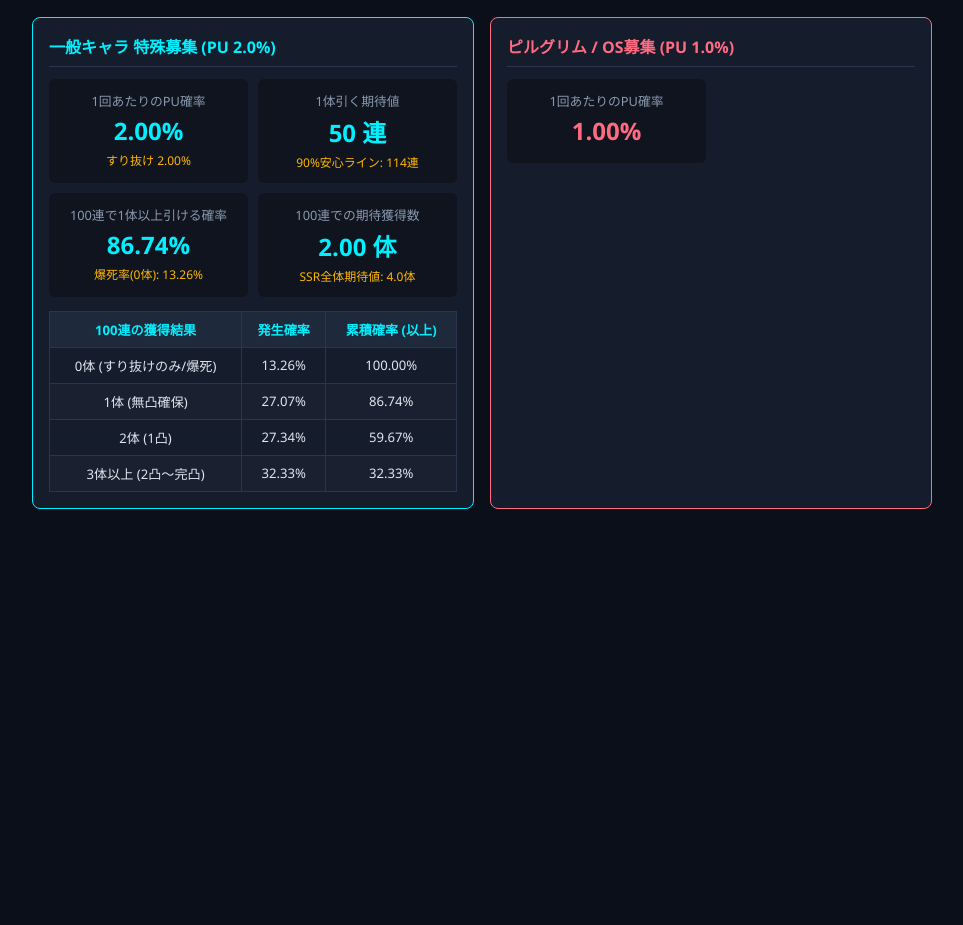
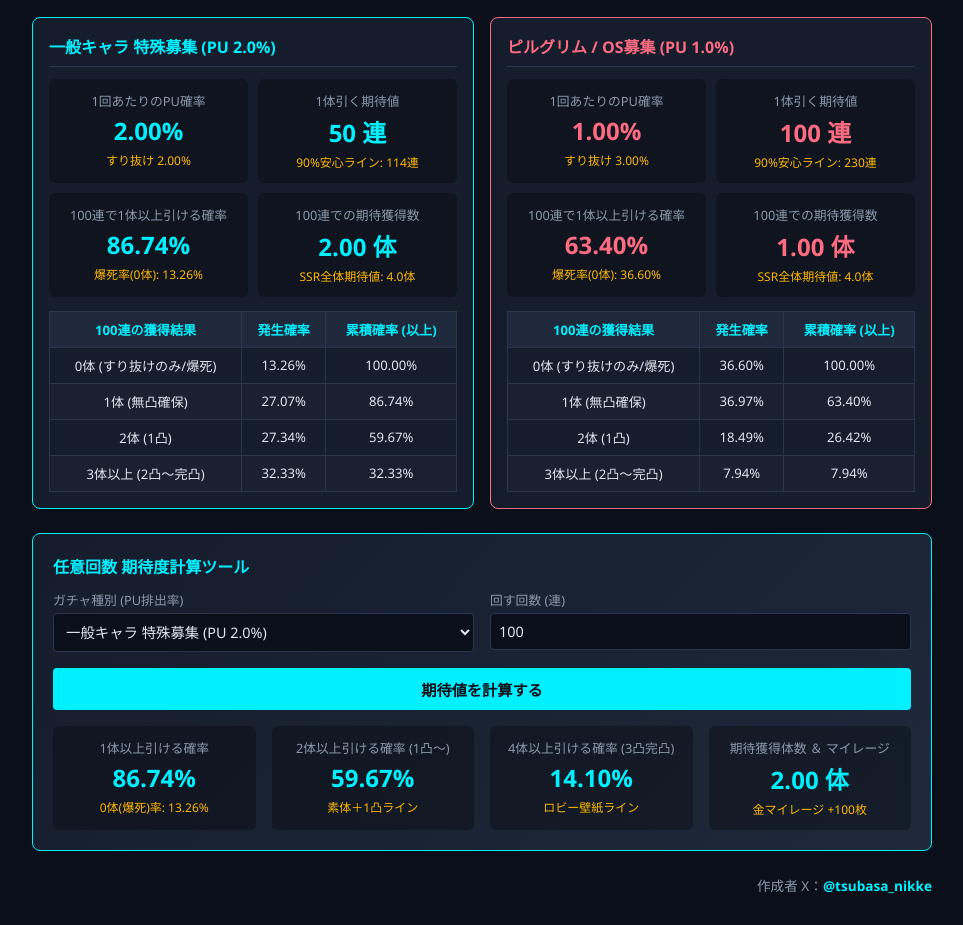
Before and after one commit to tsubasa-oss/nikke-calculator, a plain HTML site: page gacha.html in a window 1280 px wide. Shown: the part 178-1103 px from the top of the page, without its empty margins (158-1121 px from the left). Before the commit the page ends 800 px from the top, so only its background shows below. Drawn offline with Linux system fonts and the light colour scheme.

Commit message:
Add gacha probability calculations and UI elements

```diff
--- a/gacha.html
+++ b/gacha.html
@@ -288,4 +288,135 @@
                 <div class="res-box">
                     <div class="res-label">1回あたりのPU確率</div>
                     <div class="res-value pilgrim">1.00%</div>
-                    <div class="res-sub">
+                    <div class="res-sub">すり抜け 3.00%</div>
+                </div>
+                <div class="res-box">
+                    <div class="res-label">1体引く期待値</div>
+                    <div class="res-value pilgrim">100 連</div>
+                    <div class="res-sub">90%安心ライン: 230連</div>
+                </div>
+                <div class="res-box">
+                    <div class="res-label">100連で1体以上引ける確率</div>
+                    <div class="res-value pilgrim">63.40%</div>
+                    <div class="res-sub">爆死率(0体): 36.60%</div>
+                </div>
+                <div class="res-box">
+                    <div class="res-label">100連での期待獲得数</div>
+                    <div class="res-value pilgrim">1.00 体</div>
+                    <div class="res-sub">SSR全体期待値: 4.0体</div>
+                </div>
+            </div>
+            <table>
+                <thead>
+                    <tr>
+                        <th>100連の獲得結果</th>
+                        <th>発生確率</th>
+                        <th>累積確率 (以上)</th>
+                    </tr>
+                </thead>
+                <tbody>
+                    <tr><td>0体 (すり抜けのみ/爆死)</td><td>36.60%</td><td>100.00%</td></tr>
+                    <tr><td>1体 (無凸確保)</td><td>36.97%</td><td>63.40%</td></tr>
+                    <tr><td>2体 (1凸)</td><td>18.49%</td><td>26.42%</td></tr>
+                    <tr><td>3体以上 (2凸〜完凸)</td><td>7.94%</td><td>7.94%</td></tr>
+                </tbody>
+            </table>
+        </div>
+    </div>
+
+    <!-- 任意の回数シミュレーター（ボタン実行式） -->
+    <div class="results-panel">
+        <div class="card-title" style="margin-bottom: 12px;">任意回数 期待度計算ツール</div>
+        <div class="grid-2" style="margin-bottom: 12px;">
+            <div class="form-group" style="margin-bottom: 0;">
+                <label>ガチャ種別 (PU排出率)</label>
+                <select id="gacha-rate">
+                    <option value="0.02">一般キャラ 特殊募集 (PU 2.0%)</option>
+                    <option value="0.01">ピルグリム / オーバースペック募集 (PU 1.0%)</option>
+                </select>
+            </div>
+            <div class="form-group" style="margin-bottom: 0;">
+                <label>回す回数 (連)</label>
+                <input type="number" id="gacha-pulls" value="100" min="1" max="2000">
+            </div>
+        </div>
+        <div style="margin-bottom: 16px;">
+            <button class="calc-btn" onclick="updateGachaCalc()">期待値を計算する</button>
+        </div>
+        <div class="res-grid">
+            <div class="res-box">
+                <div class="res-label">1体以上引ける確率</div>
+                <div class="res-value" id="gacha-res-1">86.74%</div>
+                <div class="res-sub" id="gacha-res-0">0体(爆死)率: 13.26%</div>
+            </div>
+            <div class="res-box">
+                <div class="res-label">2体以上引ける確率 (1凸〜)</div>
+                <div class="res-value" id="gacha-res-2">59.67%</div>
+                <div class="res-sub">素体＋1凸ライン</div>
+            </div>
+            <div class="res-box">
+                <div class="res-label">4体以上引ける確率 (3凸完凸)</div>
+                <div class="res-value" id="gacha-res-4">14.10%</div>
+                <div class="res-sub">ロビー壁紙ライン</div>
+            </div>
+            <div class="res-box">
+                <div class="res-label">期待獲得体数 ＆ マイレージ</div>
+                <div class="res-value" id="gacha-res-exp">2.00 体</div>
+                <div class="res-sub" id="gacha-res-mileage">金マイレージ +100枚</div>
+            </div>
+        </div>
+    </div>
+
+    <!-- フッター -->
+    <div class="footer">
+        作成者 X：<a href="https://x.com/tsubasa_nikke" target="_blank" rel="noopener noreferrer">@tsubasa_nikke</a>
+    </div>
+
+</div>
+
+<script>
+    function comb(n, k) {
+        if (k < 0 || k > n) return 0;
+        if (k === 0 || k === n) return 1;
+        if (k > n / 2) k = n - k;
+        let res = 1;
+        for (let i = 1; i <= k; i++) {
+            res = res * (n - i + 1) / i;
+        }
+        return res;
+    }
+
+    function binomProb(n, k, p) {
+        return comb(n, k) * Math.pow(p, k) * Math.pow(1 - p, n - k);
+    }
+
+    function updateGachaCalc() {
+        const p = parseFloat(document.getElementById('gacha-rate').value);
+        let n = parseInt(document.getElementById('gacha-pulls').value);
+        if (isNaN(n) || n < 1) n = 1;
+        if (n > 2000) n = 2000;
+
+        const p0 = Math.pow(1 - p, n);
+        const p1 = binomProb(n, 1, p);
+        const p2 = binomProb(n, 2, p);
+        const p3 = binomProb(n, 3, p);
+
+        const atLeast1 = Math.max(0, 1 - p0);
+        const atLeast2 = Math.max(0, 1 - (p0 + p1));
+        const atLeast4 = Math.max(0, 1 - (p0 + p1 + p2 + p3));
+        const expected = n * p;
+
+        document.getElementById('gacha-res-1').innerText = (atLeast1 * 100).toFixed(2) + "%";
+        document.getElementById('gacha-res-0').innerText = `0体(爆死)率: ${(p0 * 100).toFixed(2)}%`;
+        document.getElementById('gacha-res-2').innerText = (atLeast2 * 100).toFixed(2) + "%";
+        document.getElementById('gacha-res-4').innerText = (atLeast4 * 100).toFixed(2) + "%";
+        document.getElementById('gacha-res-exp').innerText = expected.toFixed(2) + " 体";
+        document.getElementById('gacha-res-mileage').innerText = `金マイレージ +${n}枚`;
+    }
+
+    // 初期読み込み時の計算実行
+    updateGachaCalc();
+</script>
+
+</body>
+</html>
```
